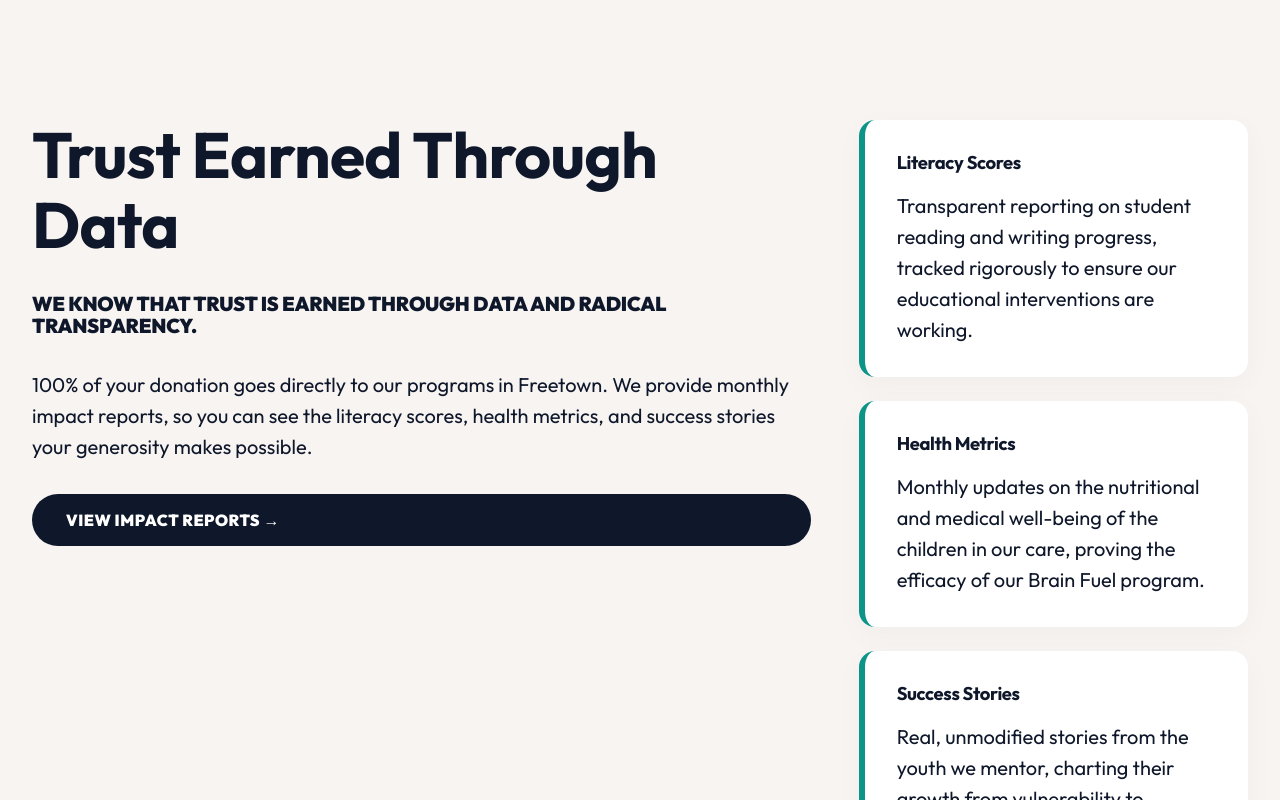
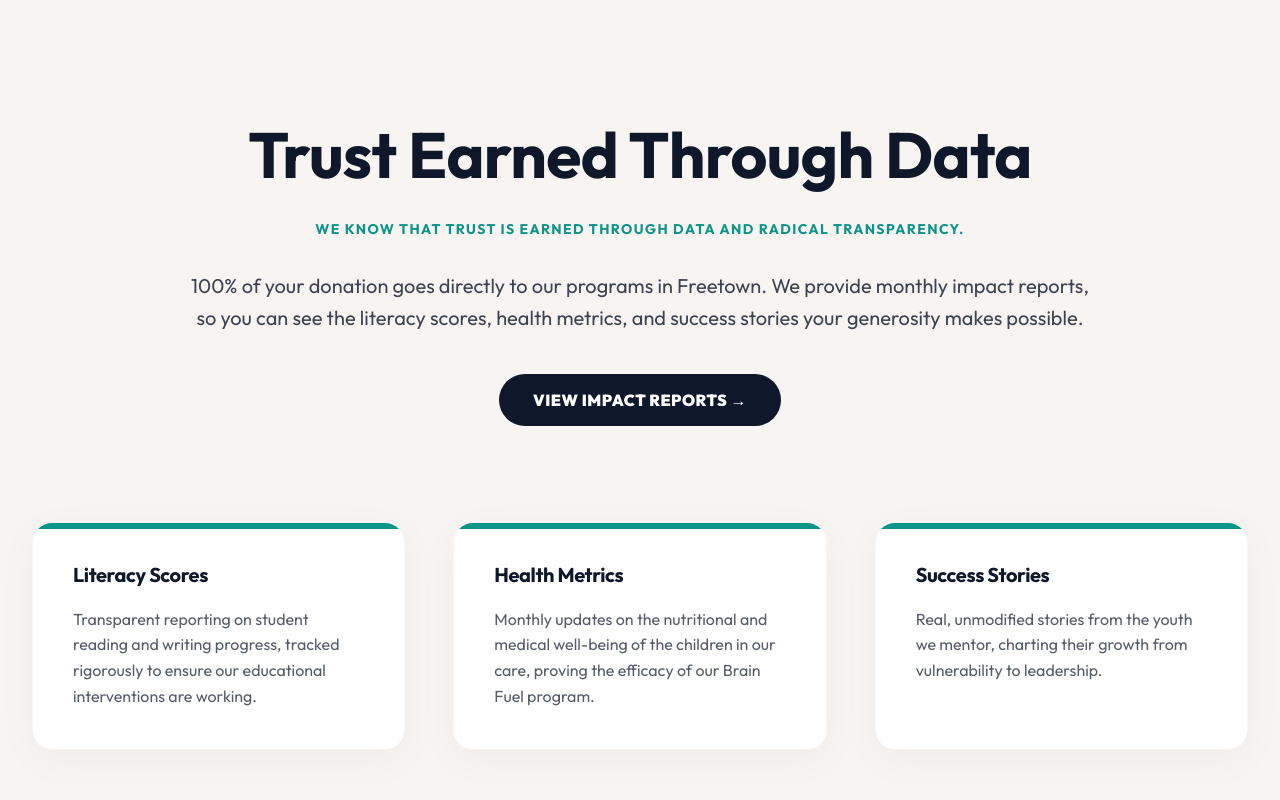
Before and after one commit to meshach-uxe/joselyn-site, a Next.js app: page / in a window 1280 px wide. Shown: the part 6280-7080 px from the top of the page. Built offline with nearby package versions, Linux system fonts and the light colour scheme.

Commit message:
Refine Kindmakers card colors and rebuild PartnershipsSection with a 3-column grid

```diff
--- a/src/components/KindmakersChallenge.module.css
+++ b/src/components/KindmakersChallenge.module.css
@@ -45,7 +45,7 @@
   left: 0;
   right: 0;
   height: 6px;
-  background: linear-gradient(90deg, var(--color-primary), var(--color-secondary));
+  background: var(--color-secondary);
   z-index: 0;
 }
 
@@ -69,7 +69,7 @@
   font-weight: 900;
   font-family: var(--font-heading);
   margin-bottom: 1.5rem;
-  color: var(--color-primary);
+  color: var(--color-secondary);
   z-index: 1;
   line-height: 1;
   letter-spacing: -0.04em;
@@ -86,14 +86,14 @@
 }
 
 .sponsorBtn {
-  border: 1.5px solid var(--color-primary) !important;
-  color: var(--color-primary) !important;
+  border: 1.5px solid var(--color-secondary) !important;
+  color: var(--color-secondary) !important;
   transition: all 0.3s cubic-bezier(0.165, 0.84, 0.44, 1);
   background: transparent !important;
 }
 
 .sponsorBtn:hover {
-  background: var(--color-primary) !important;
+  background: var(--color-secondary) !important;
   color: #fff !important;
   transform: translateY(-2px);
 }
--- a/src/components/PartnershipsSection.module.css
+++ b/src/components/PartnershipsSection.module.css
@@ -3,69 +3,88 @@
   background-color: var(--color-base-2);
 }
 
-.inner {
-  display: grid;
-  grid-template-columns: 2fr 1fr;
-  gap: var(--sp-6);
-  align-items: start;
-}
-
-.sticky {
-  display: flex;
-  flex-direction: column;
-  gap: var(--sp-5);
-  position: sticky;
-  top: 120px;
-}
-
-.textBlock {
+.header {
+  max-width: 900px;
+  margin: 0 auto var(--sp-8);
+  text-align: center;
   display: flex;
   flex-direction: column;
   gap: var(--sp-4);
 }
 
-.heading { font-size: var(--fs-3xl); }
+.heading {
+  font-size: var(--fs-3xl);
+  color: var(--color-contrast);
+}
 
 .sub {
-  font-size: var(--fs-md);
-  font-weight: 900;
+  font-size: var(--fs-xs);
+  font-weight: 700;
   text-transform: uppercase;
+  color: var(--color-secondary);
+  letter-spacing: 0.1em;
 }
 
-.img { width: 100%; height: auto; border-radius: 4px; }
+.introDesc {
+  font-size: var(--fs-md);
+  line-height: 1.6;
+  color: var(--color-contrast);
+  opacity: 0.8;
+}
 
-/* Right partner list */
-.right {
-  display: flex;
-  flex-direction: column;
+.ctaWrap {
+  margin-top: var(--sp-2);
+}
+
+.grid {
+  display: grid;
+  grid-template-columns: repeat(3, 1fr);
+  gap: var(--sp-6);
+  align-items: stretch;
 }
 
 .partner {
   background: var(--color-base);
-  border-radius: 16px;
-  padding: 2rem;
+  border-radius: 20px;
+  padding: 2.5rem;
   display: flex;
   flex-direction: column;
-  gap: 1rem;
-  margin-bottom: 1.5rem;
-  border-left: 6px solid var(--color-secondary);
-  box-shadow: 0 8px 30px rgba(0,0,0,0.03);
+  gap: 1.25rem;
+  position: relative;
+  overflow: hidden;
+  box-shadow: 0 10px 40px rgba(0,0,0,0.04);
   transition: transform 0.4s cubic-bezier(0.165, 0.84, 0.44, 1), box-shadow 0.4s cubic-bezier(0.165, 0.84, 0.44, 1);
+  border: 1px solid rgba(0,0,0,0.03);
 }
-.partner:last-child { margin-bottom: 0; }
+
+.partner::before {
+  content: "";
+  position: absolute;
+  top: 0;
+  left: 0;
+  right: 0;
+  height: 6px;
+  background: var(--color-secondary);
+}
 
 .partner:hover {
-  transform: translateX(8px);
-  box-shadow: 0 16px 40px rgba(0,0,0,0.06);
+  transform: translateY(-8px);
+  box-shadow: 0 24px 50px rgba(0,0,0,0.08);
 }
 
 .partnerName {
-  font-size: 1.15rem;
+  font-size: 1.25rem;
   font-weight: 700;
   color: var(--color-contrast);
 }
 
+.partnerDesc {
+  font-size: var(--fs-sm);
+  line-height: 1.6;
+  color: var(--color-contrast);
+  opacity: 0.7;
+}
+
 @media (max-width: 900px) {
-  .inner { grid-template-columns: 1fr; }
-  .sticky { position: static; }
+  .grid { grid-template-columns: 1fr; }
 }
--- a/src/components/PartnershipsSection.tsx
+++ b/src/components/PartnershipsSection.tsx
@@ -20,32 +20,26 @@ export default function PartnershipsSection() {
   return (
     <section className={styles.section} id="trust-signals">
       <div className="container">
-        <div className={styles.inner}>
-          {/* Left: text */}
-          <div className={styles.left}>
-            <div className={styles.sticky}>
-              <div className={styles.textBlock}>
+        <div className={styles.header}>
           <h2 className={styles.heading}>Trust Earned Through Data</h2>
           <h3 className={styles.sub}>
             We know that trust is earned through data and radical transparency.
           </h3>
-                <p>
+          <p className={styles.introDesc}>
             100% of your donation goes directly to our programs in Freetown. We provide monthly impact reports, so you can see the literacy scores, health metrics, and success stories your generosity makes possible.
           </p>
+          <div className={styles.ctaWrap}>
             <a href="#" className="btn btn-dark">View Impact Reports &rarr;</a>
           </div>
         </div>
-          </div>
 
-          {/* Right: signal list */}
-          <div className={styles.right}>
+        <div className={styles.grid}>
           {signals.map((s) => (
             <div key={s.name} className={styles.partner}>
               <h4 className={styles.partnerName}>{s.name}</h4>
-                <p>{s.desc}</p>
+              <p className={styles.partnerDesc}>{s.desc}</p>
             </div>
           ))}
-          </div>
         </div>
       </div>
     </section>
```
Lines whose indentation alone changed are shown as unchanged.
